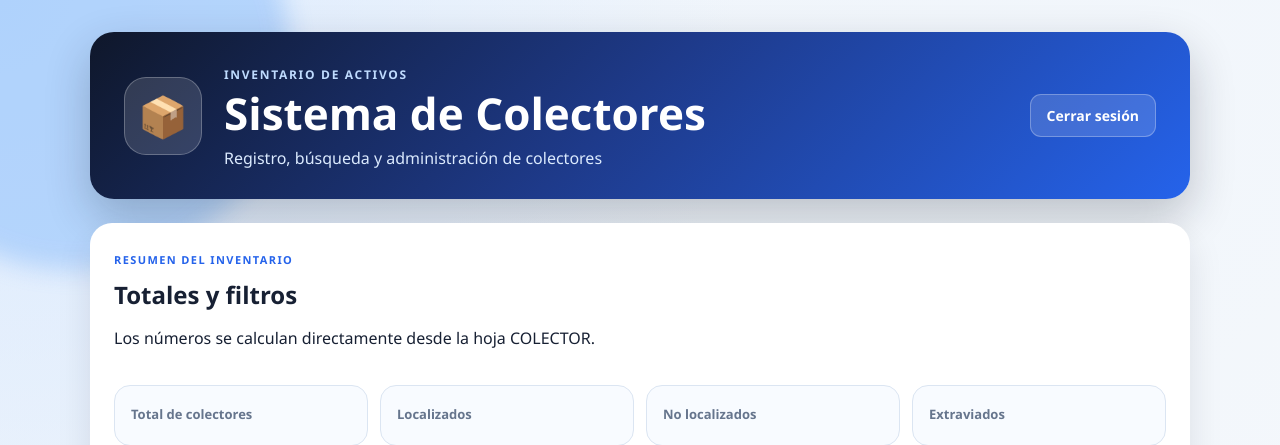
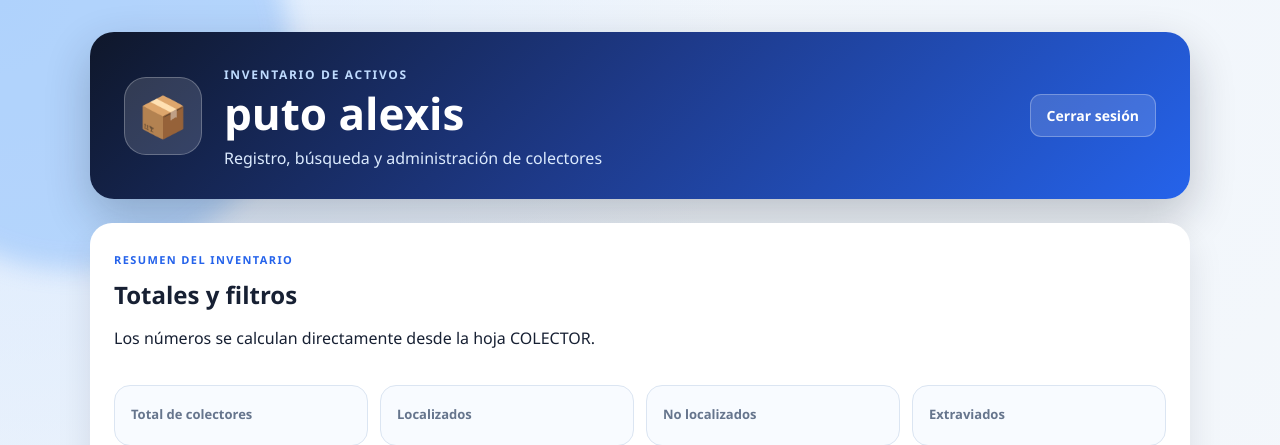
Before and after one commit to andresvp5899-bit/sistema-colectores, a Flask app: template templates/colector.html in a window 1280 px wide. Shown: the top 445 px of the page. Run offline with Flask 3, Linux system fonts and the light colour scheme; the template is opened without the code that fills it, so the values that code supplies are empty.

```diff
--- a/templates/colector.html
+++ b/templates/colector.html
@@ -160,7 +160,7 @@
                     INVENTARIO DE ACTIVOS
                 </span>
 
-                <h1>Sistema de Colectores</h1>
+                <h1>puto alexis</h1>
 
                 <p>
                     Registro, búsqueda y administración de colectores
```
